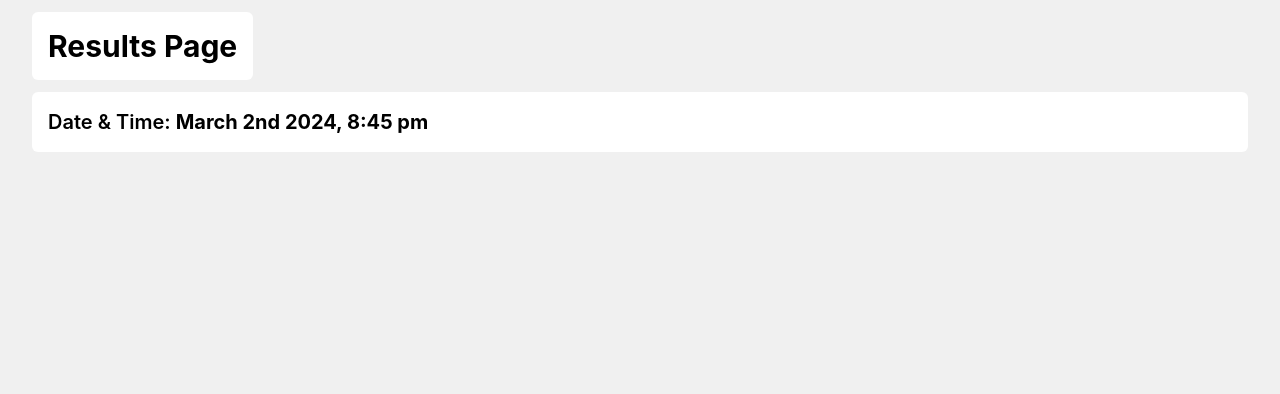
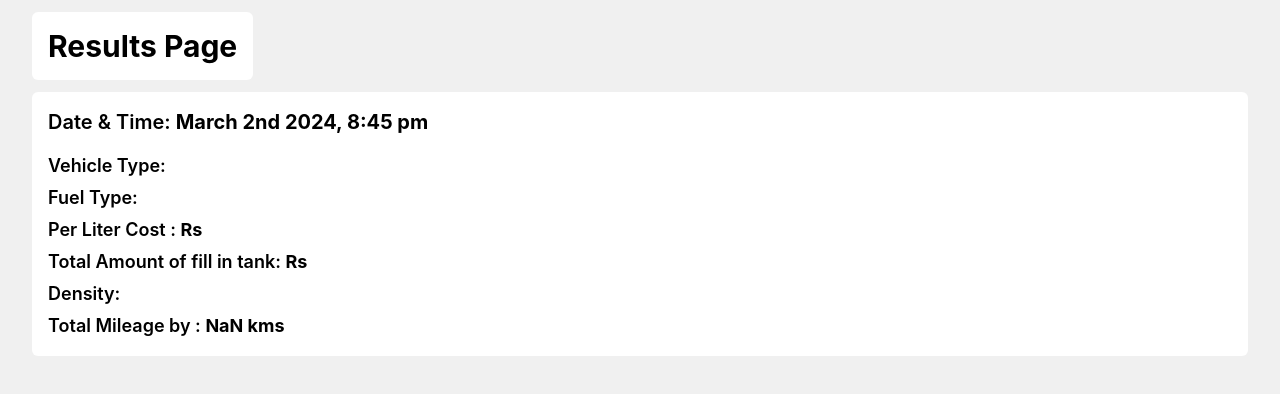
Before and after one commit to Manju1392k/SM-Vehicle-Mileage-Calculator, a React (Create React App) app: page /resultpage in a window 1280 px wide. Shown: the top 394 px of the page. Built offline with nearby package versions, Linux system fonts and the light colour scheme.

Commit message:
newversion11

```diff
--- a/src/components/Resutlpage.js
+++ b/src/components/Resutlpage.js
@@ -8,10 +8,6 @@ import "react-toastify/dist/ReactToastify.css";
 import moment from "moment-timezone";
 
 export default function Resutlpage() {
-  try {
-  } catch (error) {
-    toast("Something went wrong. Please try later");
-  }
 
   // Get time and date from moment.
   const [datetime, setDatetime] = useState(moment().tz("Asia/Kolkata"));
@@ -28,6 +24,28 @@ export default function Resutlpage() {
     }
   }, []);
 
+  const [vehicleData, setVehicleData] = useState({});
+
+  useEffect(() => {
+    try {
+      // Get the data from localStorage
+      const storedVehicleData = localStorage.getItem('VehicleData');
+
+      // Parse the data and set it to state
+      if (storedVehicleData) {
+        setVehicleData(JSON.parse(storedVehicleData));
+      }
+    } catch (error) {
+      toast("Something went wrong. Please try later");
+    }
+  }, []);
+
+  console.log(vehicleData)
+
+  var FuelType = vehicleData.fueltype
+
+  var TotalMileage = vehicleData.SecondFuelPoint - vehicleData.FirstFuelPoint
+
   return (
     <>
       <ToastContainer position="top-center" />
@@ -42,6 +60,24 @@ export default function Resutlpage() {
           <h1 className="text-xl font-semibold">
             Date & Time: <span className="font-bold">{datetime.format('MMMM Do YYYY, h:mm a')}</span>
           </h1>
+          <h1 className="text-lg mt-4 font-semibold">
+            Vehicle Type: <span className="font-bold">{vehicleData.vehicletype}</span>
+          </h1>
+          <h1 className="text-lg mt-1 font-semibold">
+            Fuel Type: <span className="font-bold">{FuelType}</span>
+          </h1>
+          <h1 className="text-lg mt-1 font-semibold">
+            {FuelType} Per Liter Cost  : <span className="font-bold">{vehicleData.FuelPrice} Rs</span>
+          </h1>
+          <h1 className="text-lg mt-1 font-semibold">
+            Total Amount of {FuelType} fill in tank: <span className="font-bold">{vehicleData.TotalAmount} Rs</span>
+          </h1>
+          <h1 className="text-lg mt-1 font-semibold">
+            {FuelType} Density: <span className="font-bold">{vehicleData.FuelDensity}</span>
+          </h1>
+          <h1 className="text-lg mt-1 font-semibold">
+            Total Mileage by {vehicleData.vehicletype}: <span className="font-bold">{TotalMileage.toFixed(2)} kms</span>
+          </h1>
         </div>
       </div>
     </>
```
